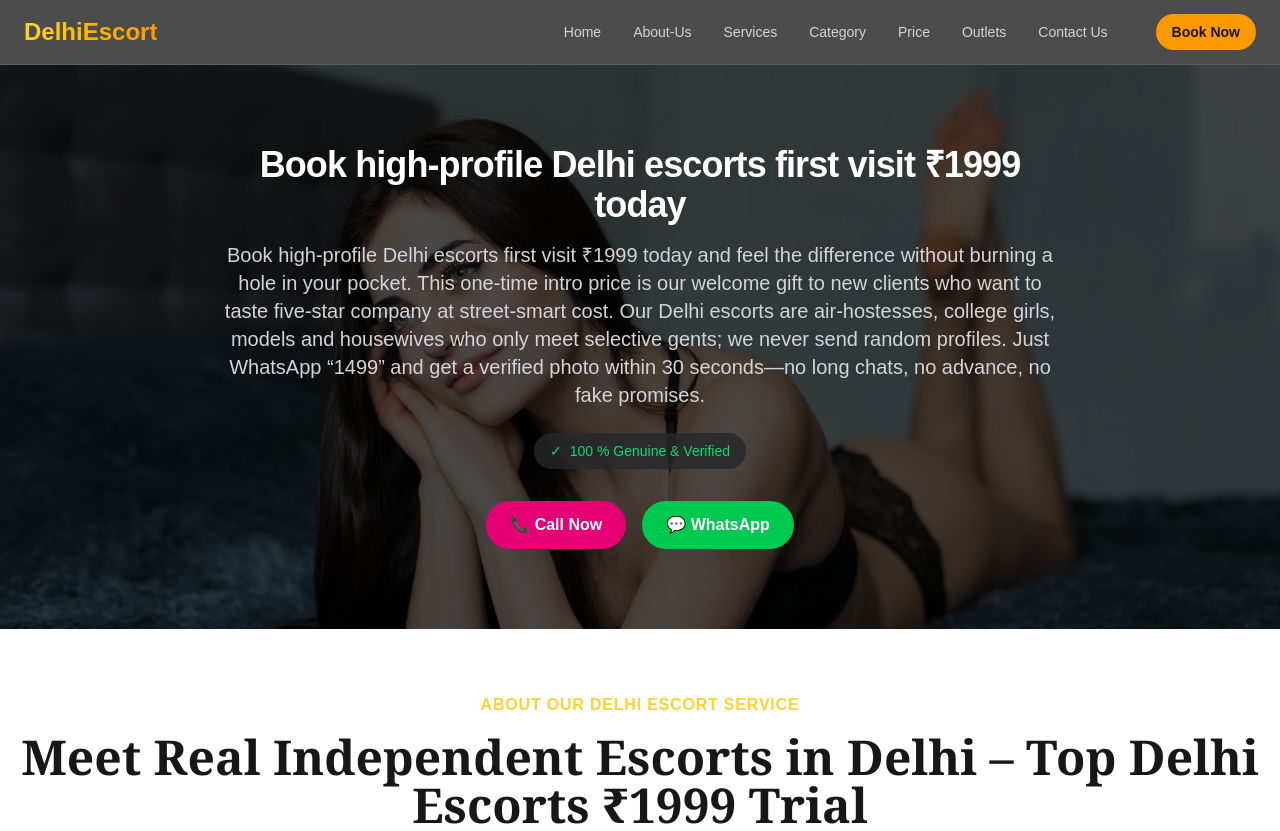
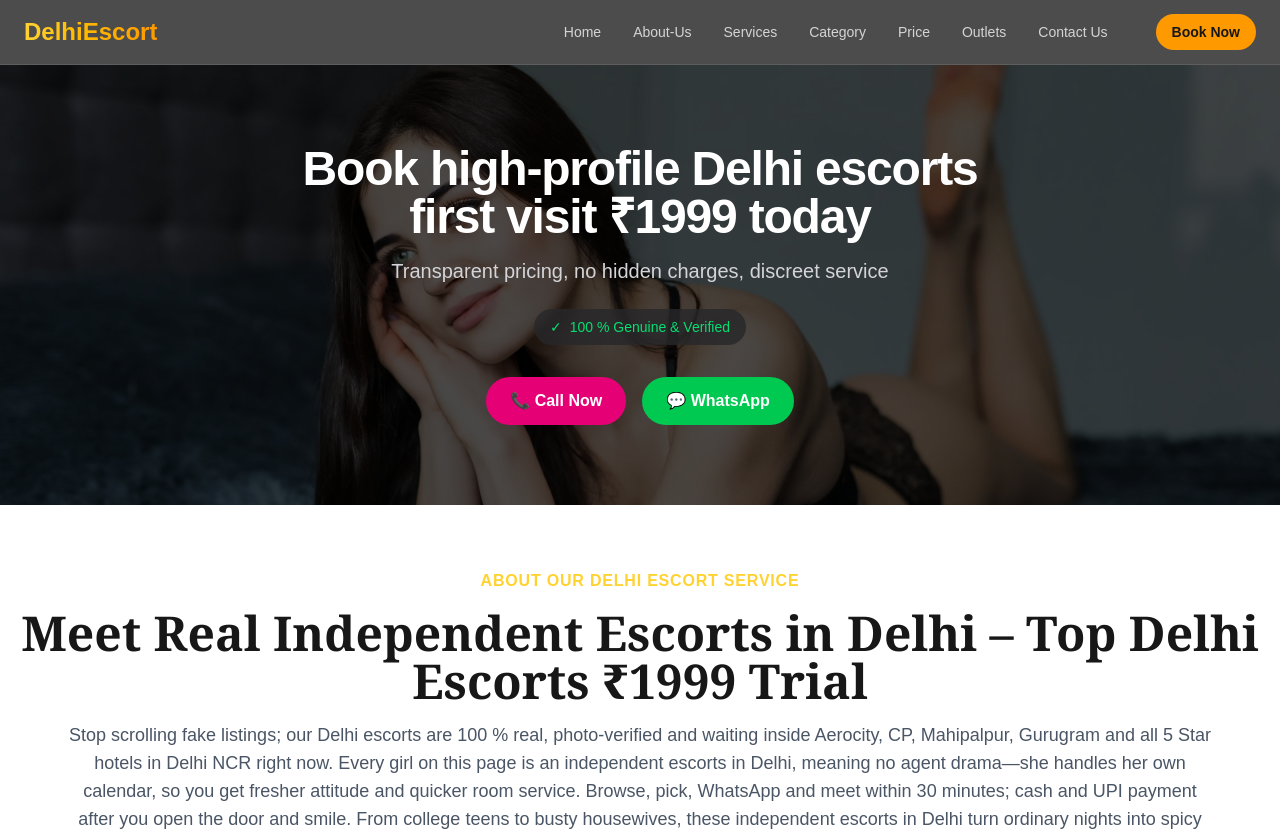
Before and after one commit to Prakash84/NewdelhiEs, a Next.js app: page / in a window 1280 px wide. Shown: the top 831 px of the page. Built offline with nearby package versions, Linux system fonts and the light colour scheme.

Commit message:
production build ready

```diff
--- a/app/HomeClient.js
+++ b/app/HomeClient.js
@@ -427,7 +427,7 @@ const locations1 = [
         </div>
       </div>
     </section> */}
-     <section
+    <section
   className="relative text-white"
   style={{
     backgroundImage: "url('/images/bannermodel.webp')",
@@ -437,6 +437,52 @@ const locations1 = [
   }}
 >
   {/* Dark overlay */}
+  <div className="absolute inset-0 bg-black/70"></div>
+
+  <div className="relative container mx-auto px-6 py-20 text-center max-w-3xl">
+
+    <h1 className="text-4xl md:text-5xl font-extrabold tracking-tight mb-4">
+      Book high-profile Delhi escorts first visit ₹1999 today
+    </h1>
+
+    <p className="text-lg md:text-xl text-zinc-300 mb-6">
+      Transparent pricing, no hidden charges, discreet service
+    </p>
+
+    <div className="inline-flex items-center gap-2 bg-zinc-800/80 text-green-400 px-4 py-2 rounded-full text-sm font-medium mb-8">
+      <span>✓</span>
+      <span>100 % Genuine & Verified</span>
+    </div>
+
+    <div className="flex flex-wrap justify-center gap-4">
+      <a
+        href="tel:+91XXXXXXXXXX"
+        className="flex items-center gap-2 bg-pink-600 hover:bg-pink-700 px-6 py-3 rounded-full font-semibold transition"
+      >
+        📞 Call Now
+      </a>
+
+      <a
+        href="https://wa.me/91XXXXXXXXXX"
+        className="flex items-center gap-2 bg-green-500 hover:bg-green-600 px-6 py-3 rounded-full font-semibold transition"
+      >
+        💬 WhatsApp
+      </a>
+    </div>
+
+  </div>
+</section>
+
+     {/* <section
+  className="relative text-white"
+  style={{
+    backgroundImage: "url('/images/bannermodel.webp')",
+    backgroundSize: "cover",
+    backgroundPosition: "center",
+    backgroundRepeat: "no-repeat",
+  }}
+>
+
   <div className="absolute inset-0 bg-black/70"></div>
 
   <div className="relative container mx-auto px-6 py-20 text-center max-w-4xl">
@@ -472,7 +518,7 @@ Book high-profile Delhi escorts first visit ₹1999 today
     </div>
 
   </div>
-</section>
+</section> */}
 
 
 
```
